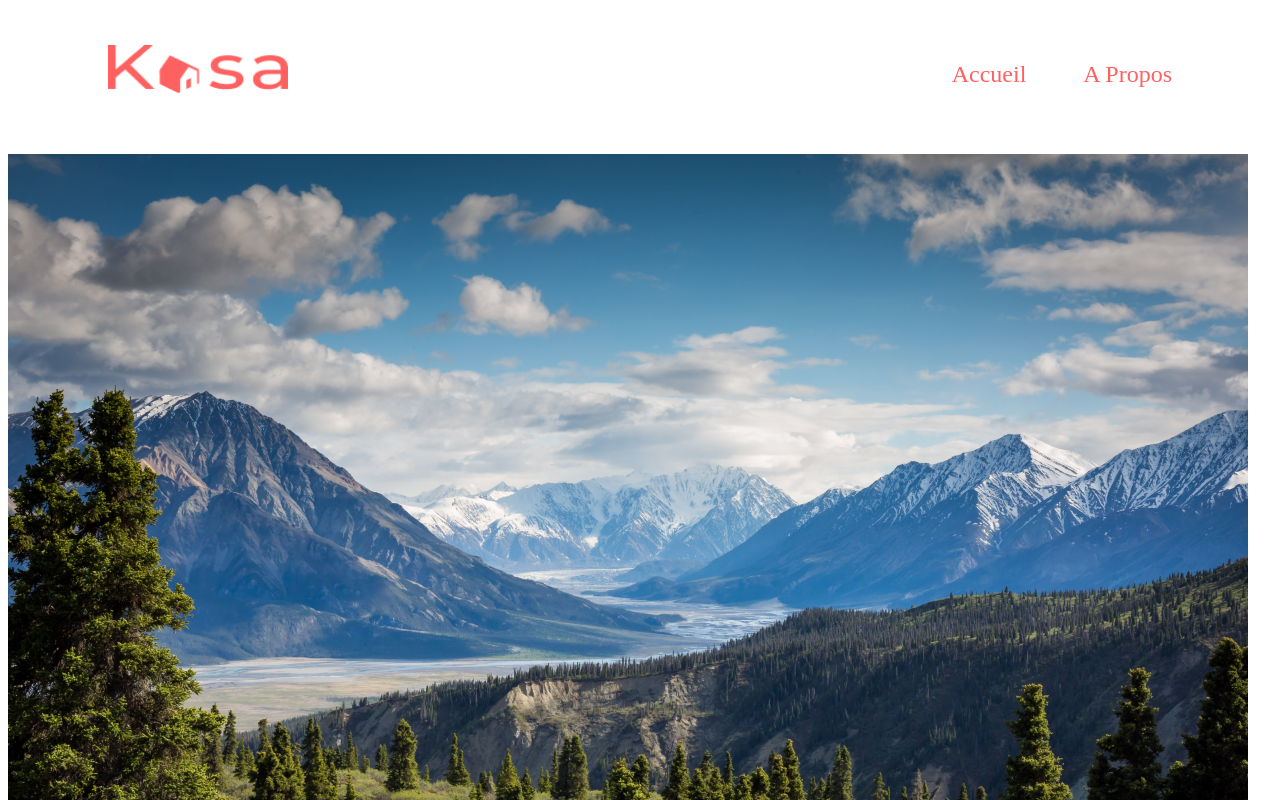
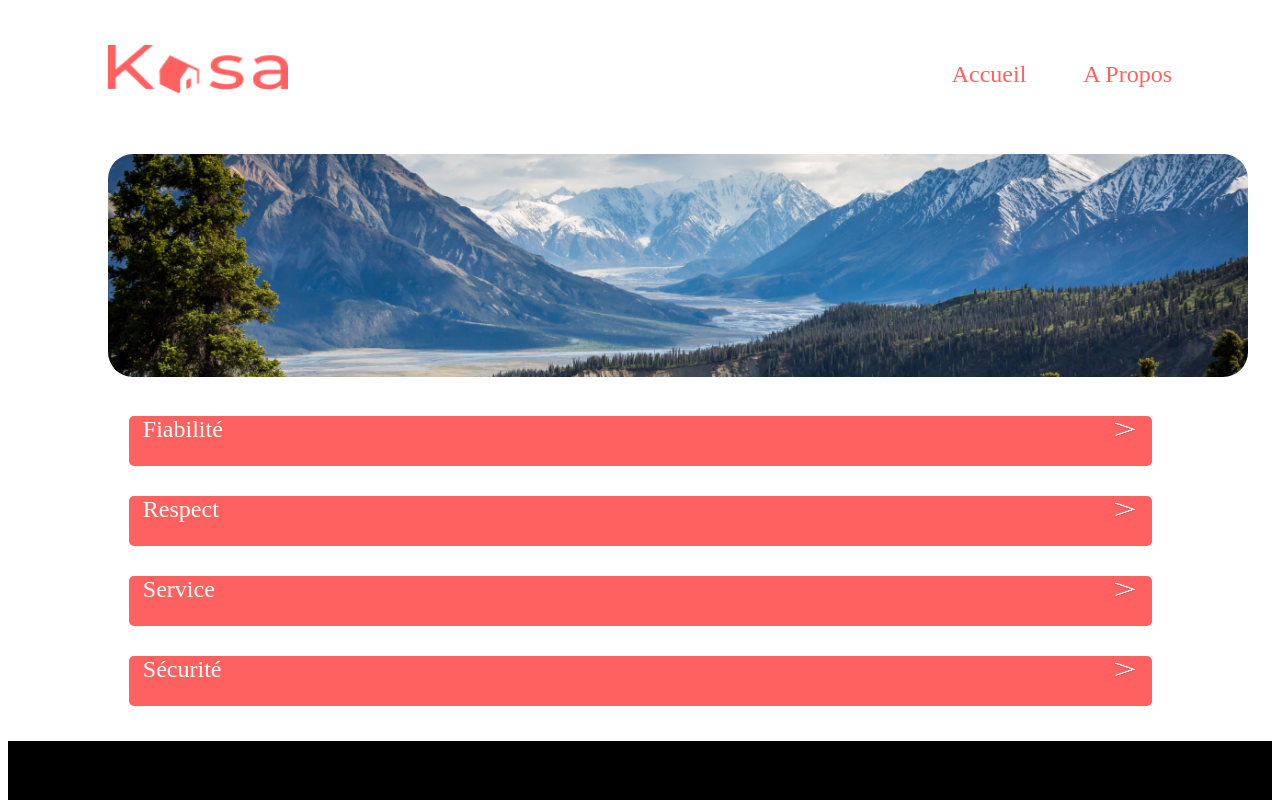
Before and after one commit to betaviralhadas/kasa, a React (Create React App) app: page /About in a window 1280 px wide. Shown: the top 800 px of the page. Built offline with nearby package versions, Linux system fonts and the light colour scheme.

Commit message:
collapse component and about page (sass)

```diff
--- a/src/components/Collapse.jsx
+++ b/src/components/Collapse.jsx
@@ -1,12 +1,12 @@
-import React, {useState} from "react";
+import React, { useState } from "react";
 import arrow from "../img/arrow.png"
 import '../style/components/_Collapse.scss'
 
-const Collapse = ({title, description}) => {
+const Collapse = ({ title, description }) => {
     const [open, setopen] = useState(false)
     return (
         <div className="button" id={`collapse${title}`}>
-            <div className="titlearrow" onClick={()=> setopen(!open)}>
+            <div className="titlearrow" onClick={() => setopen(!open)}>
                 <div className="title">{title}</div>
                 <a href={`#collapse${title}`}>
                     <img src={arrow} alt="arrow" />
--- a/src/components/Header.jsx
+++ b/src/components/Header.jsx
@@ -6,7 +6,7 @@ import '../style/components/_Header.scss'
 const Header = () => {
     return (
         <header className="headers">
-            <img className="logo" src= {Logo} alt="LogoKasa"></img>
+            <img className="logo" src={Logo} alt="LogoKasa"></img>
             <nav>
                 <ul className="navigation">
                     <li className="linknavigation"><NavLink to='/'>Accueil</NavLink> </li>
--- a/src/pages/About.jsx
+++ b/src/pages/About.jsx
@@ -6,30 +6,30 @@ import Collapse from "../components/Collapse";
 const AboutPage = () => {
     return (
         <main>
-            <div className="imgabout">
-                <img src={ImgAbout} alt="ImgAbout" />
+            <div>
+                <img className="imgabout" src={ImgAbout} alt="ImgAbout" />
             </div>
             <section className="collapse">
                 <Collapse
                     title="Fiabilité"
                     description={
                         <p>Les annonces postées sur Kasa garantissent une fiabilité totale. Les photos sont conformes aux logements, et toutes les informations sont régulièrement vérifiées par nos équipes.</p>
-                }/>
+                    } />
                 <Collapse
                     title="Respect"
                     description={
                         <p>La bienveillance fait partie des valeurs fondatrices de Kasa. Tout comportement discriminatoire ou de perturbation du voisinage entrainera une exclusion de notre plateforme.</p>
-                }/>
+                    } />
                 <Collapse
                     title="Service"
                     description={
                         <p>La bienveillance fait partie des valeurs fondatrices de Kasa. Tout comportement discriminatoire ou de perturbation du voisinage entrainera une exclusion de notre plateforme.</p>
-                }/>
+                    } />
                 <Collapse
                     title="Sécurité"
                     description={
                         <p>La sécurité est la priorité de Kasa. Aussi bien pour nos hôtes que pour les voyageurs, chaque logement correspond aux critères de sécurité établis par nos services. En laissant une note aussi bien à l'hôte qu'au locataire, cela permet à nos équipes de vérifier que les standards sont bien respectés. Nous organisons également des ateliers sur la sécurité domestique pour nos hôtes.</p>
-                }/>
+                    } />
             </section>
         </main>
     );
--- a/src/style/components/_Collapse.scss
+++ b/src/style/components/_Collapse.scss
@@ -1,6 +1,6 @@
 .button {
     width: 1023px;
-    height: 52px;
+    height: 50px;
     background: #FF6060;
     border-radius: 5px;
 
@@ -27,5 +27,9 @@
         }
     }
 
-    .description {}
+    .description {
+        background: aliceblue;
+        color: #FF6060;
+        padding: 1px 0px 1px 16px;
+    }
 }
--- a/src/style/components/_Header.scss
+++ b/src/style/components/_Header.scss
@@ -23,6 +23,9 @@
                 color: #FF6060;
                 text-decoration: none;
             }
+            a:hover {
+                text-decoration: underline;
+            }
         }
     }
 }
--- a/src/style/pages/_About.scss
+++ b/src/style/pages/_About.scss
@@ -1,5 +1,13 @@
 .imgabout {
-
+    position: relative;
+    left: 100px;
+    height: 223px;
+    width: 1140px;
+    border-radius: 25px;
+    object-fit: cover;
+    opacity: 1;
+    mix-blend-mode: darken;
+    background: black;
 }
 
 .collapse {
```
Lines whose indentation alone changed are shown as unchanged.
